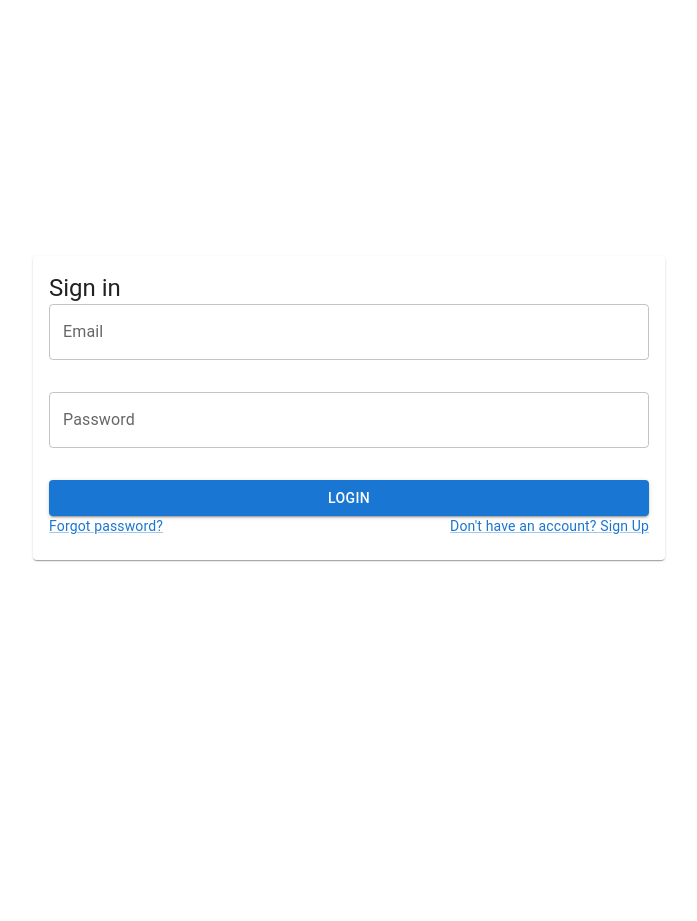
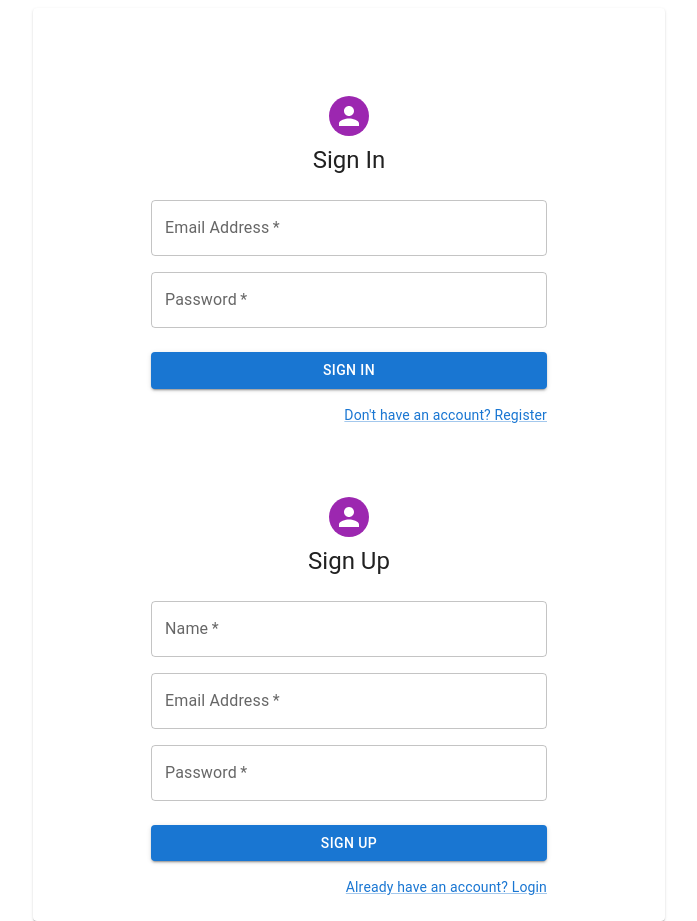
Before and after one commit to abhashkmr/frontend, a Next.js app: page /auth/auth in a window 1280 px wide. Shown: the whole page, without its empty margins (291-988 px from the left). Before the commit the page ends 816 px from the top, so only its background shows below. Built offline with nearby package versions, Linux system fonts and the light colour scheme.

Commit message:
Added Login and Register components

```diff
--- /dev/null
+++ b/components/Login/index.js
@@ -0,0 +1,92 @@
+import * as React from 'react';
+import { useEffect, useState } from "react";
+import Avatar from '@mui/material/Avatar';
+import Button from '@mui/material/Button';
+import TextField from '@mui/material/TextField';
+import Link from '@mui/material/Link';
+import Grid from '@mui/material/Grid';
+import Box from '@mui/material/Box';
+// import LockOutlinedIcon from '@mui/icons-material/LockOutlined';
+import Typography from '@mui/material/Typography';
+import Container from '@mui/material/Container';
+// import { LoginWrapper } from './style';
+
+
+function LoginForm({onSubmit}) {
+  const [email, setEmail] = useState("");
+  const [password, setPassword] = useState("");
+
+  const handleSubmit = (event) => {
+    event.preventDefault();
+    onSubmit({ email, password });
+  }
+
+  return (
+    <Container component="main" maxWidth="xs">
+      <Box
+        sx={{
+          marginTop: 8,
+          display: 'flex',
+          flexDirection: 'column',
+          alignItems: 'center',
+        }}
+      >
+        <Avatar sx={{ m: 1, bgcolor: 'secondary.main' }}>
+          {/* <LockOutlinedIcon /> */}
+        </Avatar>
+        <Typography component="h1" variant="h5">
+          Sign In
+        </Typography>
+        <Box sx={{ mt: 3 }}>
+        {/* <LoginWrapper > */}
+          <Grid container spacing={2}>
+            <Grid item xs={12}>
+              <TextField
+                required
+                fullWidth
+                id="email"
+                type="email"
+                pattern="[a-z0-9._%+-]+@[a-z0-9.-]+\.[a-z]{2,}$"
+                label="Email Address"
+                name="email"
+                autoComplete="email"
+                onChange={(e) => {
+                    setEmail(e.target.value);
+                }}
+              />
+            </Grid>
+            <Grid item xs={12}>
+              <TextField
+                required
+                fullWidth
+                name="password"
+                label="Password"
+                type="password"
+                id="password"
+                autoComplete="password"
+                onChange={(e) => {
+                    setPassword(e.target.value);
+                }}
+              />
+            </Grid>
+          </Grid>
+          <Button type="submit" fullWidth variant="contained" sx={{ mt: 3, mb: 2 }} onClick={handleSubmit}>
+            Sign In
+          </Button>
+          {/* </LoginWrapper> */}
+          <Grid container justifyContent="flex-end">
+            <Grid item>
+              <Link href="/auth/register" variant="body2">
+                Don't have an account? Register
+              </Link>
+            </Grid>
+          </Grid>
+        </Box>
+      </Box>
+      {/* <Copyright sx={{ mt: 5 }} /> */}
+    </Container>
+
+);
+}
+
+export default LoginForm;
--- /dev/null
+++ b/components/Login/style.js
@@ -0,0 +1,4 @@
+import styled from 'styled-components'
+export const LoginWrapper = styled.div`
+
+`
--- /dev/null
+++ b/components/Register/index.js
@@ -0,0 +1,104 @@
+import * as React from 'react';
+import { useEffect, useState } from "react";
+import Avatar from '@mui/material/Avatar';
+import Button from '@mui/material/Button';
+import TextField from '@mui/material/TextField';
+import Link from '@mui/material/Link';
+import Grid from '@mui/material/Grid';
+import Box from '@mui/material/Box';
+// import LockOutlinedIcon from '@mui/icons-material/LockOutlined';
+import Typography from '@mui/material/Typography';
+import Container from '@mui/material/Container';
+import { createTheme, ThemeProvider } from '@mui/material/styles';
+// import { RegisterWrapper } from './style';
+
+function RegistrationForm({ onSubmit }) {
+  const [name, setName] = useState("");
+  const [email, setEmail] = useState("");
+  const [password, setPassword] = useState("");
+
+  const handleSubmit = (event) => {
+    event.preventDefault();
+    onSubmit({ name, email, password });
+  }
+
+  return (
+      <Container maxWidth="xs">
+        <Box
+          sx={{
+            marginTop: 8,
+            display: 'flex',
+            flexDirection: 'column',
+            alignItems: 'center',
+          }}
+        >
+          <Avatar sx={{ m: 1, bgcolor: 'secondary.main' }}>
+            {/* <LockOutlinedIcon /> */}
+          </Avatar>
+          <Typography component="h1" variant="h5">
+            Sign Up
+          </Typography>
+          <Box sx={{ mt: 3 }}>
+            {/* <RegisterWrapper> */}
+              <Grid container spacing={2}>
+                <Grid item xs={12}>
+                  <TextField
+                    required
+                    fullWidth
+                    id="Name"
+                    label="Name"
+                    name="Name"
+                    autoComplete="name"
+                    onChange={(e) => {
+                      setName(e.target.value);
+                    }}
+                  />
+                </Grid>
+                <Grid item xs={12}>
+                  <TextField
+                    required
+                    fullWidth
+                    id="email"
+                    type="email"
+                    label="Email Address"
+                    name="email"
+                    autoComplete="email"
+                    onChange={(e) => {
+                      setEmail(e.target.value);
+                    }}
+                  />
+                </Grid>
+                <Grid item xs={12}>
+                  <TextField
+                    required
+                    fullWidth
+                    name="password"
+                    label="Password"
+                    type="password"
+                    id="password"
+                    autoComplete="new-password"
+                    onChange={(e) => {
+                      setPassword(e.target.value);
+                    }}
+                  />
+                </Grid>
+              </Grid>
+              <Button type="submit" fullWidth variant="contained" sx={{ mt: 3, mb: 2 }} onClick={handleSubmit}>
+                Sign Up
+              </Button>
+            {/* </RegisterWrapper> */}
+            <Grid container justifyContent="flex-end">
+              <Grid item>
+              <Link href="/auth/login" variant="body2">
+                  Already have an account? Login
+                </Link>
+              </Grid>
+            </Grid>
+          </Box>
+        </Box>
+        {/* <Copyright sx={{ mt: 5 }} /> */}
+      </Container>
+  );
+};
+
+export default RegistrationForm
--- /dev/null
+++ b/components/Register/style.js
@@ -0,0 +1,4 @@
+import styled from 'styled-components'
+export const RegisterWrapper = styled.div`
+
+`
--- a/pages/auth/auth.js
+++ b/pages/auth/auth.js
@@ -1,7 +1,6 @@
 import { Card, CardContent, Grid } from '@mui/material';
-import { RegistrationForm } from './register';
-import LoginForm from './login';
-
+import RegistrationForm from '../../components/Register';
+import LoginForm from '../../components/Login';
 const API_URL = 'http://localhost:3001';
  const  authenticateUser=async({email,password})=>{
     try {
@@ -31,7 +30,7 @@ function AuthPage (){
       <Card sx={{ width: 1/2 }}>
         <CardContent >
         <LoginForm onSubmit={authenticateUser}/>
-          {/* <RegistrationForm /> */}
+          <RegistrationForm />
           {/* Or use LoginForm */}
         </CardContent>
       </Card>
--- a/pages/auth/login.js
+++ b/pages/auth/login.js
@@ -1,72 +1,42 @@
-import { useEffect, useState } from "react";
-import { TextField, Button, Grid, Box, Typography, Link } from "@mui/material";
-import { LoginFormWrapper } from "./styles";
+import { Card, CardContent, Grid } from '@mui/material';
+import RegistrationForm from '../../components/Register';
+import LoginForm from '../../components/Login';
+const API_URL = 'http://localhost:3001';
 
 
+const  authenticateUser=async({email,password})=>{
+    try {
+        const response = await fetch(`${API_URL}/login`, {
+          method: 'POST',
+          headers: {
+            'Content-Type': 'application/json',
+          },
+          body: JSON.stringify({ email, password }),
+        });
 
-function LoginForm({onSubmit}) {
-  const [email, setEmail] = useState("");
-  const [password, setPassword] = useState("");
-
-  const handleSubmit = (event) => {
-    event.preventDefault();
-    onSubmit({ email, password });
-  }
+        if (response.status === 200) {
+         console.log('logged in')
+         window.location.href = '/';
+        } else {
+          // Handle login error, e.g., show error message to user
+        }
+      } catch (error) {
+       console.log(error)
+      }
+    };
 
 
-  return (
-    <LoginFormWrapper>
-      <Typography component="h1" variant="h5">
-        Sign in
-      </Typography>
-      <Box sx={{ flexGrow: 1 }} justifyContent="center">
-      <form onSubmit={handleSubmit}>
-        <Grid container direction={"column"} spacing={4}>
-          <Grid item xs={8}>
-
-            <TextField
-              label="Email"
-              type="email"
-              fullWidth
-              onChange={(e) => {
-                setEmail(e.target.value);
-              }}
-            />
-          </Grid>
-          <Grid item xs={8}>
-            <TextField
-              label="Password"
-              type="password"
-              fullWidth
-              onChange={(e) => {
-                setPassword(e.target.value);
-              }}
-            />
-          </Grid>
-          <Grid item xs={12} md={8}>
-            <Button variant="contained" color="primary" fullWidth type="submit">
-              Login
-            </Button>
-
-          </Grid>
-
-        </Grid>
-        </form>
-        <Grid container direction={"row"}>
-              <Grid item xs>
-                <Link href="#" variant="body2">
-                  Forgot password?
-                </Link>
-              </Grid>
-              <Grid item>
-                <Link href="#" variant="body2">
-                  {"Don't have an account? Sign Up"}
-                </Link>
-              </Grid>
-            </Grid>
-      </Box>
-    </LoginFormWrapper>
-  );
-}
-
-export default LoginForm;
+function Login (){
+    return (
+      <Grid container justifyContent="center" alignItems="center" style={{ height: '100vh' }}>
+        <Card sx={{ width: 1/2 }}>
+          <CardContent >
+          <LoginForm onSubmit={authenticateUser}/>
+            {/* <RegistrationForm /> */}
+            {/* Or use LoginForm */}
+          </CardContent>
+        </Card>
+      </Grid>
+    );
+  }
+  export default Login
--- a/pages/auth/register.js
+++ b/pages/auth/register.js
@@ -1,13 +1,43 @@
-import { TextField, Button } from "@mui/material";
-export const RegistrationForm = () => {
-  return (
-    <form>
-      <TextField label="Email" type="email" fullWidth />
-      <TextField label="Password" type="password" fullWidth />
-      <TextField label="Confirm Password" type="password" fullWidth />
-      <Button variant="contained" color="primary" fullWidth>
-        Register
-      </Button>
-    </form>
-  );
-};
+import { Card, CardContent, Grid } from '@mui/material';
+import RegistrationForm from '../../components/Register';
+import LoginForm from '../../components/Login';
+const API_URL = 'http://localhost:3001';
+
+
+const  registerUser=async({name,email,password})=>{
+    // try {
+    //     const response = await fetch(`${API_URL}/login`, {
+    //       method: 'POST',
+    //       headers: {
+    //         'Content-Type': 'application/json',
+    //       },
+    //       body: JSON.stringify({ email, password }),
+    //     });
+
+    //     if (response.status === 200) {
+    //      console.log('logged in')
+    //      window.location.href = '/';
+    //     } else {
+    //       // Handle login error, e.g., show error message to user
+    //     }
+    //   } catch (error) {
+    //    console.log(error)
+    //   }
+    console.log(name,email,password);
+    };
+
+
+function Register (){
+    return (
+      <Grid container justifyContent="center" alignItems="center" style={{ height: '100vh' }}>
+        <Card sx={{ width: 1/2 }}>
+          <CardContent >
+          {/* <LoginForm onSubmit={authenticateUser}/> */}
+            <RegistrationForm onSubmit={registerUser} />
+            {/* Or use LoginForm */}
+          </CardContent>
+        </Card>
+      </Grid>
+    );
+  }
+  export default Register
--- a/pages/auth/styles.js
+++ /dev/null
@@ -1,5 +0,0 @@
-import styled from "styled-components";
-
-export const LoginFormWrapper = styled.div`
-
-`;
```
Also changed, not shown: 1 other file (tests, documents, lock files or other folders).
